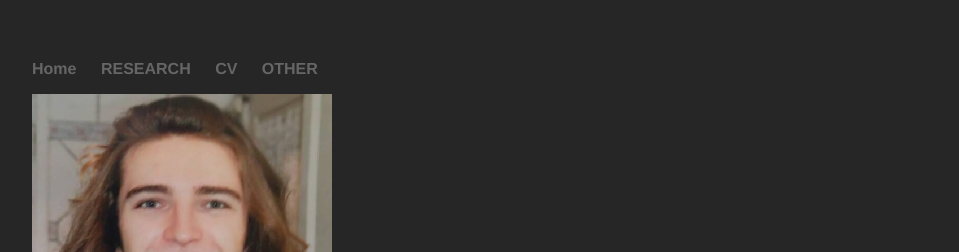
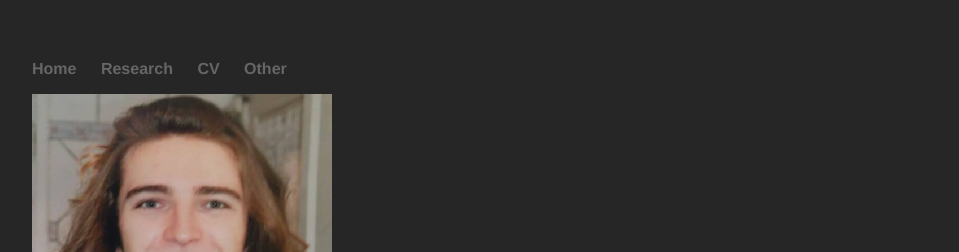
Before and after one commit to clemlal/clemlal.github.io, a Jekyll site: the page built from index.html, in a window 1280 px wide. Shown: the top 252 px of the page, without its empty margins (160-1119 px from the left). Built offline with Jekyll 4.4.1, drawn with Linux system fonts in a browser that asks for light colours.

```diff
--- a/_layouts/default.html
+++ b/_layouts/default.html
@@ -9,9 +9,9 @@
 			<nav>
 	    		<ul>
 	        		<li><a href="/">Home</a></li>
-							<li><a href="/research">RESEARCH</a></li>
+							<li><a href="/research">Research</a></li>
 				      <li><a href="/cv">CV</a></li>
-							<li><a href="/other">OTHER</a></li>
+							<li><a href="/other">Other</a></li>
 	    		</ul>
 			</nav>
 			<div class="container">
```
